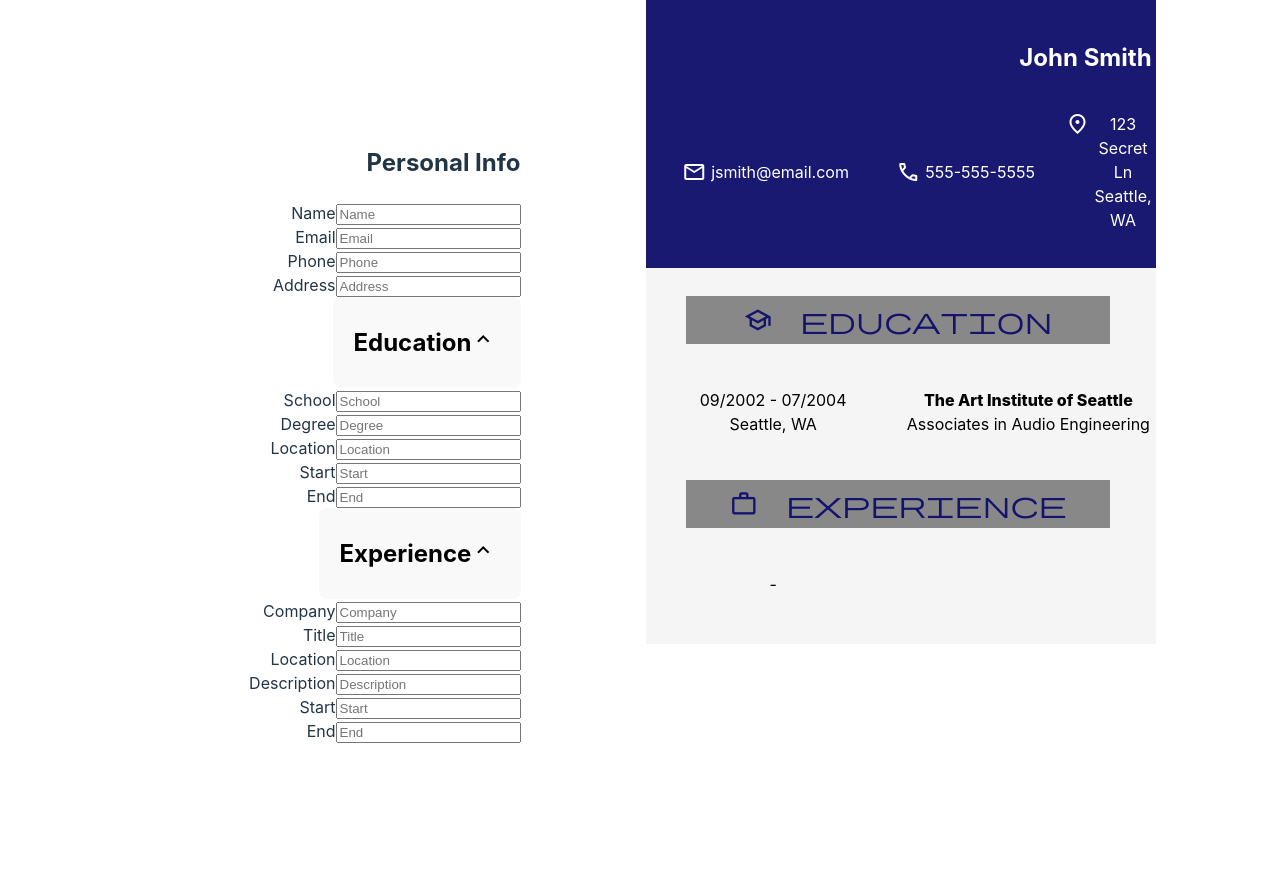
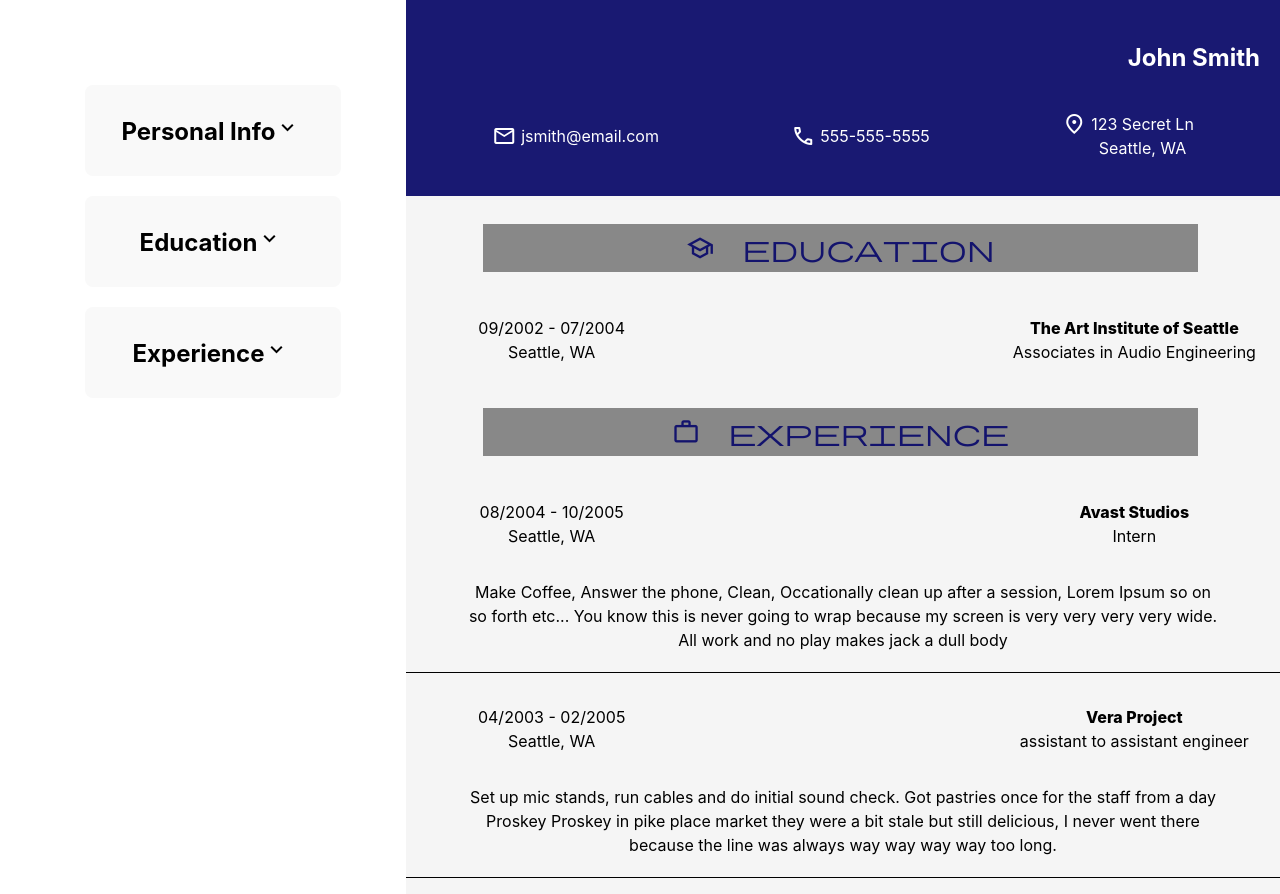
Before and after one commit to dielawn/cv-project, a React (Vite) app: page / in a window 1280 px wide. Before the commit the page ends 800 px from the top, so only its background shows below. Built offline with nearby package versions, Linux system fonts and the light colour scheme.

Commit message:
mapping experiences to html elements to display all experiences

```diff
--- a/src/App.css
+++ b/src/App.css
@@ -11,16 +11,15 @@
 .formDiv {
   outline: solid 1px white;
   border-radius: 10px;
-  max-width: 30%;
-  padding: 100px;
+  min-width: 20vw;
+  padding: 50px;
   margin: 25px;
   text-align: end;
   max-height: 550px;
 }
 .cvDiv {
-  max-width: 50%;
+  min-width: 35vw;
   color: black;
-  border-radius: 10px;
 }
 
 .flexColumn {
@@ -40,30 +39,39 @@ header {
   padding: 20px;
   color: white;
   display: grid;
-  grid-template-columns: repeat(auto-fill, minmax(200px, 1fr) );
+  grid-template-columns: repeat(auto-fill, minmax(1fr) );
   align-items: center;
   text-align: center;
   background-color:var(--colorTheme3);
+
 }
 .name {
   grid-row: 1 / 2;
   grid-column: 1 / 4;
   text-align: end;
 }
-.educationDiv,
+.educationDiv {
+  background-color: whitesmoke;
+  margin: 0;
+  padding: 0;
+  display: grid;
+  grid-template-columns: repeat(auto-fill, minmax(225px, 1fr) );
+}
 .experienceDiv {
   background-color: whitesmoke;
   margin: 0;
   padding: 0;
   display: grid;
-  grid-template-columns: repeat(auto-fill, minmax(200px, 1fr) );
+  grid-template-columns: repeat(3, minmax(200px, 1fr) );
 }
 .topSpan {
   grid-column: 1 / 4;
 }
-.dateRange {
+.educationDiv > .dateRange {
   grid-column: 1 / 2;
-  grid-row: 2 / 3;
+}
+.experienceDiv > .dateRange {
+  grid-row: 1 / 2;
 }
 
 .container {
@@ -82,17 +90,41 @@ header {
   margin: none;
 }
 .dataTxt {
-  grid-column: 2 / 4;
+  grid-column: 3 / 4;
+
 }
 .descTxt {
   grid-column: 1 / 4;
+  border-bottom: solid 1px black;
+  padding: 0 60px 20px 60px;
 }
 .bName {
   font-weight: 800;
 }
-.visible {
-  display: block;
-}
+
 .hide {
   display: none;
 }
+button {
+  min-width: 100%;
+  margin: 10px;
+}
+.visible {
+  display: block;
+  animation: expand 500ms ease-in-out;
+  transform-origin: top;
+  }
+
+  @keyframes expand {
+  0% {
+  transform: scaleY(0);
+  }
+
+  70% {
+  transform: scaleY(1.1);
+  }
+
+  100% {
+  transform: scaleY(1);
+  }
+  }
--- a/src/CV.jsx
+++ b/src/CV.jsx
@@ -1,5 +1,15 @@
 
 export const CV = ({data}) => {
+
+   const HandleExperiences = () => {
+        return data.experience.map((eachExp) => (
+                <div key={eachExp.company} className="experienceDiv">
+                <p className="dataTxt"><span className="bName">{eachExp.company}</span><br></br>{eachExp.title}</p>
+                <p className="descTxt">{eachExp.description}</p>
+                <p className="dateRange">{eachExp.start} - {eachExp.end} <br></br>{eachExp.location}</p>
+                </div>
+        ))
+   }
 
     return (
         <div className="container">
@@ -17,18 +27,15 @@ export const CV = ({data}) => {
             <div className="educationDiv">
             <span className="material-symbols-outlined flex topSpan"><h3 className="sectionHeader">school Education</h3></span>
             <p className="dateRange">{data.education.start} - {data.education.end}<br></br>{data.education.location}</p>
-                <p className="dataTxt"><span className="bName">{data.education.school}</span><br></br>{data.education.degree}</p>
+            <p className="dataTxt"><span className="bName">{data.education.school}</span><br></br>{data.education.degree}</p>
 
             </div>
 
         {/* experience */}
-            <div className="experienceDiv">
+            < >
             <span className="material-symbols-outlined flex topSpan" ><h3  className="sectionHeader" >work Experience</h3></span>
-                <p className="dataTxt"><span className="bName">{data.experience.company}</span><br></br>{data.experience.title}</p>
-                <p className="descTxt">{data.experience.description}</p>
-                <p className="dateRange">{data.experience.start} - {data.experience.end} <br></br>{data.experience.location}</p>
-            </div>
-
+            <HandleExperiences />
+            </>
 
         </div>
     )
--- a/src/components/EducationForm.jsx
+++ b/src/components/EducationForm.jsx
@@ -6,15 +6,16 @@ export const EducationForm = ({education, updateInfo}) => {
     const [isFormOpen, setOpenClose] = useState(false)
     const formInputs = ['school', 'degree', 'location', 'start', 'end']
 
+    let openCloseIcon = isFormOpen ? 'keyboard_arrow_up' : 'keyboard_arrow_down'
+
     const handleClick = () => {
         setOpenClose(!isFormOpen)
     }
 
     return (
         <div>
-             <OpenCloseBtn category='Education' isFormOpen={isFormOpen} onClick={handleClick} />
-            <form className={isFormOpen ? "hide" : "visible"}>
-
+             <OpenCloseBtn category='Education' isFormOpen={isFormOpen} onClick={handleClick} openCloseIcon={openCloseIcon} />
+            <form className={isFormOpen ? "visible" : "hide"}>
                 <div id="educationDiv">
                < CreateForm category='education' data={education} inputs={formInputs} updateInfo={updateInfo}/>
                </div>
--- a/src/components/ExperienceForm.jsx
+++ b/src/components/ExperienceForm.jsx
@@ -10,6 +10,8 @@ export const ExperienceForm = ({experience, updateInfo}) => {
     })
     console.log(eachEx)
 
+    let openCloseIcon = isFormOpen ? 'keyboard_arrow_up' : 'keyboard_arrow_down'
+
     const handleClick = () => {
         setOpenClose(!isFormOpen)
     }
@@ -18,8 +20,8 @@ export const ExperienceForm = ({experience, updateInfo}) => {
 
     return (
         <div>
-            <OpenCloseBtn category='Experience' isFormOpen={isFormOpen}  onClick={handleClick}/>
-            <form className={isFormOpen ? "hide" : "visible"} >
+            <OpenCloseBtn category='Experience' isFormOpen={isFormOpen}  onClick={handleClick} openCloseIcon={openCloseIcon}/>
+            <form className={isFormOpen ? "visible" : "hide"} >
 
                 < CreateForm category='experience' data={experience} inputs={formInputs} updateInfo={updateInfo}/>
             </form>
--- a/src/components/FrmOpClsBtn.jsx
+++ b/src/components/FrmOpClsBtn.jsx
@@ -1,7 +1,6 @@
+import { useState } from "react"
 
-export const OpenCloseBtn = ({category, isOpen, onClick}) => {
-
-    let openCloseIcon = isOpen ? 'keyboard_arrow_down' : 'keyboard_arrow_up'
+export const OpenCloseBtn = ({category, isOpen, onClick, openCloseIcon}) => {
 
     return (
         <button  onClick={onClick}>
--- a/src/components/PersonalForm.jsx
+++ b/src/components/PersonalForm.jsx
@@ -1,11 +1,21 @@
 import { CreateForm } from "./CreateForm"
+import { OpenCloseBtn } from "./FrmOpClsBtn"
+import { useState } from "react"
 
 export const PersonalInfoForm = ({data, updateInfo}) => {
+    const [isFormOpen, setOpenClose] = useState(false)
     const formInputs = ['name', 'email', 'phone', 'address']
+
+    let openCloseIcon = isFormOpen ? 'keyboard_arrow_up' : 'keyboard_arrow_down'
+
+    const handleClick = () => {
+        setOpenClose(!isFormOpen)
+    }
+
     return (
         <div>
-            <form>
-            <h2>Personal Info</h2>
+            <OpenCloseBtn category='Personal Info' isFormOpen={isFormOpen} onClick={handleClick} openCloseIcon={openCloseIcon} />
+            <form className={isFormOpen ? "visible" : "hide"}>
             <CreateForm category='info' inputs={formInputs} data={data} updateInfo={updateInfo} />
 
             </form>
```
